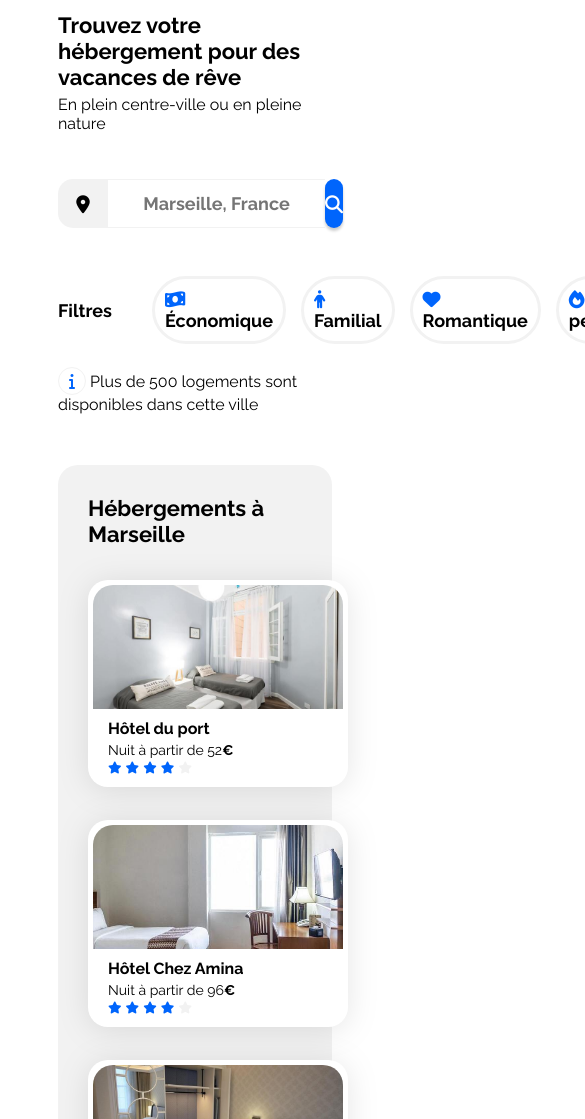
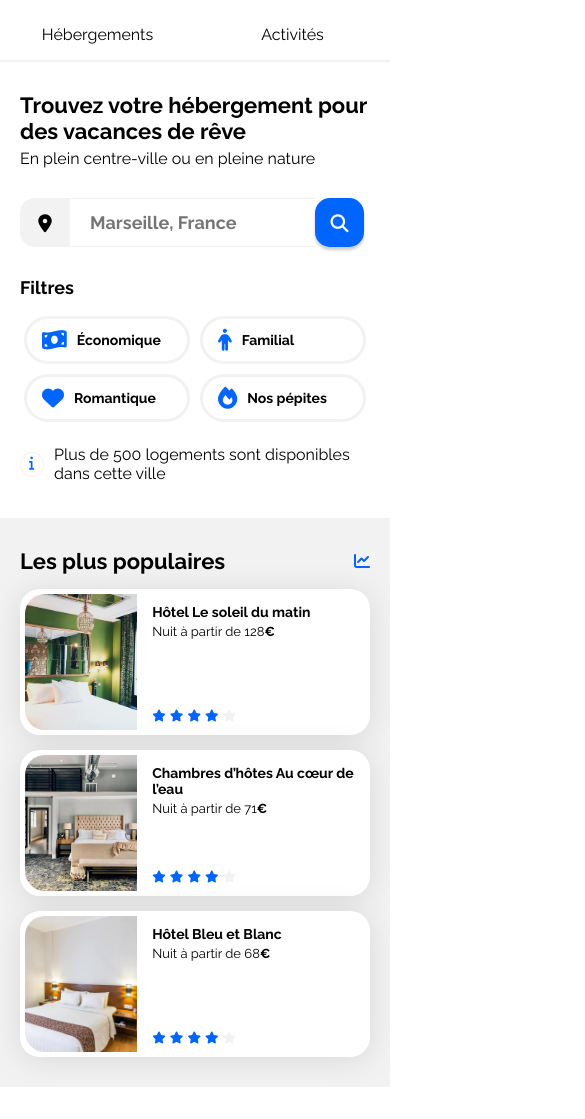
Before and after one commit to orphynou/booki, a plain HTML site: page index.html in a window 390 px wide. Shown: the part 76-1195 px from the top of the page, 585 px wide, since content can reach past the window. Drawn offline with Linux system fonts and the light colour scheme.

Commit message:
ajout du css responsive phone + opti css desktop par rapport au phone

```diff
--- a/css/heberge-pop.css
+++ b/css/heberge-pop.css
@@ -3,6 +3,8 @@
     display: flex;
     justify-content: space-between;
     margin-top: 35px;
+    width: 100%;
+    flex-wrap: wrap;
 }
 
 .hebergements-and-populaires section {
@@ -71,7 +73,6 @@
 
 .display-more {
     font-weight: 700;
-    font-size: 18px;
     margin-top: 33px;
 }
 
--- a/css/info-group.css
+++ b/css/info-group.css
@@ -20,6 +20,7 @@ form {
     text-align: center;
     height: 49px;
     margin: 30px 0px;
+    width: 377px;
 }
 
 .fa-location-dot {
@@ -38,10 +39,12 @@ input[type='text'] {
     border: none;
     opacity: 1;
     font-weight: 900;
-    text-align: center;
+    padding-left: 20px;
     font-size: 18px;
     border-top: 1px #F2F2F2 solid;
     border-bottom: 1px #F2F2F2 solid;
+    width: 195px;
+    box-sizing: border-box;
 }
 
 input[type='submit'] {
@@ -90,10 +93,13 @@ input[type='submit'] {
     border: #F2F2F2 solid;
     border-radius: 45px;
     padding: 10px;
+    font-size: 17px;
 }
 
 .filter-menu li i {
+    margin-left: 5px;
     margin-right: 10px;
+    font-size: 22px;
 }
 
 .filter-menu li:hover {
@@ -104,4 +110,5 @@ input[type='submit'] {
     border: #F2F2F2 1px solid;
     border-radius: 50%;
     padding: 5px 10px;
+    font-size: 14px;
 }
--- a/css/phones.css
+++ b/css/phones.css
@@ -1,6 +1,54 @@
 /* Small devices (phones, less than 768px) */
 @media (max-width: 767.98px) {
-    /* ... */
+
+    body {
+        max-width: max-content;
+        margin: 0%;
+    }
+
+    .main-container {
+        padding: 0px;
+    }
+
+    /********* Header *********/
+
+    header {
+        flex-direction: column;
+        align-items: center;
+        justify-content: center;
+    }
+
+    header nav {
+        display: flex;
+        flex-direction: row;
+        align-items: center;
+        justify-content: space-around;
+        align-content: center;
+        width: -webkit-fill-available;
+    }
+
+    header a {
+        width: 50%;
+        margin-left: 0px;
+        line-height: 40px;
+        padding-bottom: 5px;
+        text-align: center;
+        border-bottom: 2px #F2F2F2 solid;
+    }
+
+    header a:hover {
+        color: #0065FC;
+        border-bottom: 2px #0065FC solid;
+        border-top: none;
+    }
+
+    /********* Info-group *********/
+
+    .info-group {
+        margin-top: 30px;
+        padding: 0px 20px;
+    }
+
     input[type='submit'] {
         display: none;
     }
@@ -8,4 +56,157 @@
     .fa-magnifying-glass {
         display: flex;
     }
+
+    form {
+        width: auto;
+    }
+
+    input[type='text'] {
+        width: 70%;
+    }
+
+    .filter-menu {
+        flex-direction: column;
+        align-items:first baseline;
+        flex-wrap: wrap;
+    }
+
+    .filter-menu ul {
+        display: flex;
+        flex-direction:row;
+        flex-wrap: wrap;
+        justify-content: center;
+        gap: 10px;
+        padding: 0%;
+    }
+
+    .filter-menu li {
+        width: 40%;
+        display: flex;
+        align-items: center;
+        font-size: 14px;
+    }
+
+    .info-group p {
+        display: flex;
+        flex-direction: row;
+        align-items: center;
+        margin-bottom: 0%;
+    }
+
+    .fa-info {
+        height: 24px;
+        width: 24px;
+        display: block;
+        padding: 3px 10px 20px 8px;
+        margin-right: 10px;
+        box-sizing: border-box;
+    }
+
+    /********* Hebergements and populaires *********/
+
+    .hebergements-and-populaires {
+        display: flex;
+        flex-direction: column-reverse;
+        justify-content: space-between;
+        margin-top: 0px;
+    }
+
+    .hebergements-and-populaires section {
+        box-sizing: border-box;
+        width: inherit;
+        padding: 30px 20px;
+        border-radius: 0%;
+    }
+
+    .hebergements-and-populaires .hebergements {
+        background-color: unset;
+    }
+
+    /********* Populaires *********/
+
+    .populaires {
+        margin-top: 35px;
+    }
+
+    .populaires-cards {
+        display: flex;
+        flex-direction: column;
+    }
+
+    .populaires-cards .card {
+        margin-top: 15px;
+    }
+
+    .populaires-cards a {
+        width: 100%;
+    }
+
+    .populaires-cards .card-content {
+        width: 67%;
+    }
+
+    /********* Hebergements *********/
+
+    .hebergements-cards {
+        flex-direction: column;
+        box-sizing: border-box;
+    }
+
+    .hebergements-cards .card {
+        margin-top: 15px;
+        width: unset;
+    }
+
+    .hebergements-cards a {
+        width: 100%;
+    }
+
+    .display-more {
+        margin-top: 15px;
+    }
+
+    /****** Activites ***********/
+
+    .activites-title {
+        margin-bottom: 30px;
+    }
+
+    .activites-cards {
+        flex-direction: column;
+    }
+
+    .activites-cards a {
+        width: 100%;
+    }
+
+    .activites-cards .card {
+        margin-top: 15px;
+        height: 200px;
+        width: 100%;
+    }
+
+    .activites-cards img {
+        height: 141px;
+    }
+
+    /****** Footer ***********/
+
+    footer {
+        padding: 30px;
+        flex-direction: column;
+    }
+
+    footer div {
+        padding: unset;
+    }
+
+    .a-propos-foot {
+        margin-bottom: 50px;
+    }
+
+    .hebergements-foot {
+        margin-bottom: 50px;
+    }
+
 }
--- a/css/tablets.css
+++ b/css/tablets.css
@@ -3,8 +3,13 @@
 /****** Media queries ***********/
 /* Medium devices (tablets, less/equal than 1024px) */
 @media (max-width: 1024px) {
+    .filter-menu li {
+        font-size: 16px;
+    }
+
     .hebergements-and-populaires {
         flex-direction: column;
+        width: 100%;
     }
 
     .hebergements {
```
